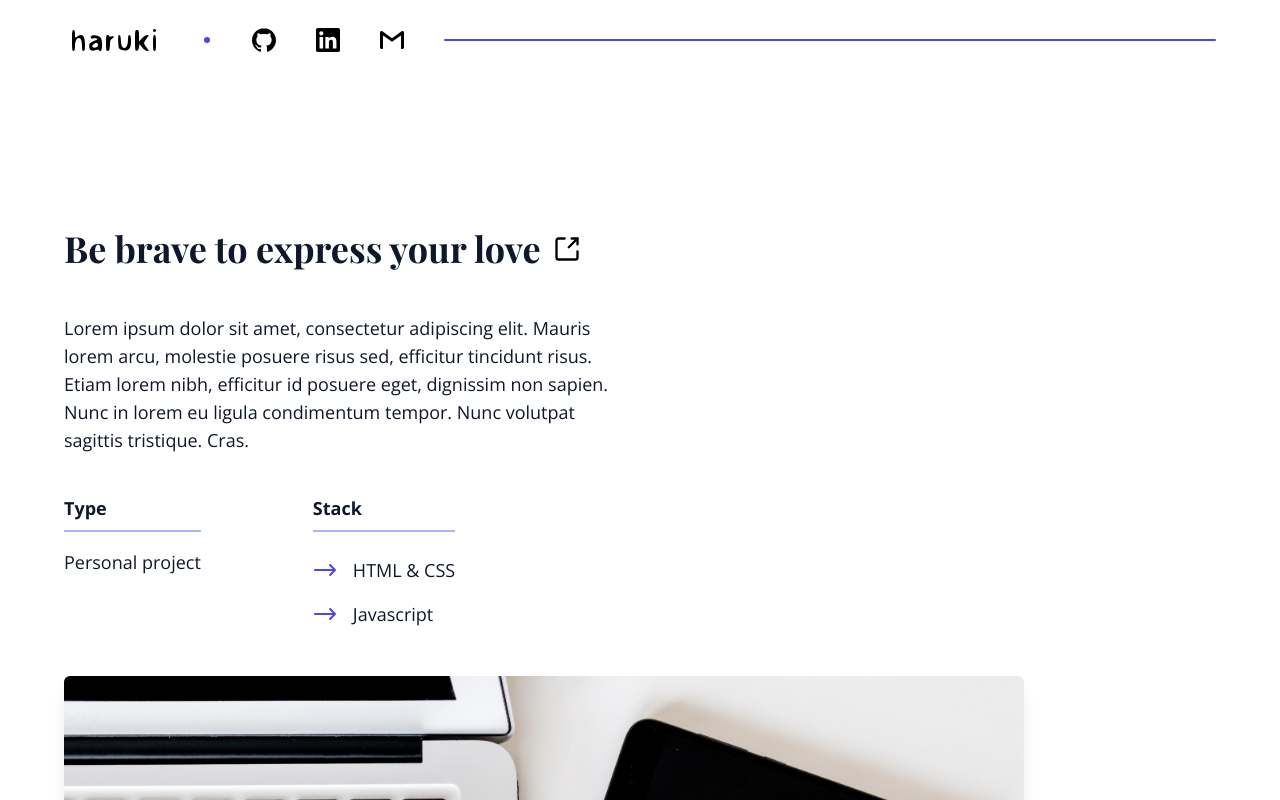
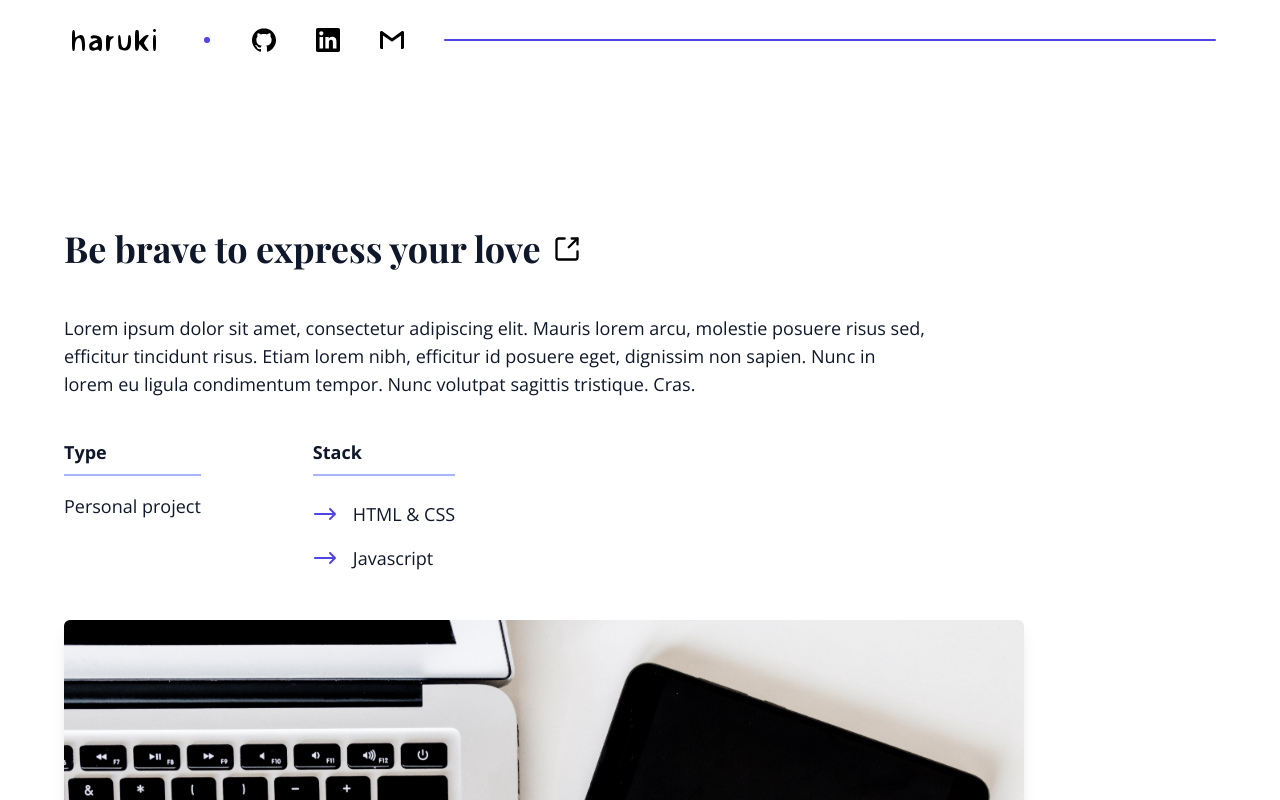
Before and after one commit to HarukiNguyen/portfolio, a React (Vite) app: page /express-your-love in a window 1280 px wide. Shown: the top 800 px of the page. Built offline with nearby package versions, Linux system fonts and the light colour scheme.

Commit message:
feat: ProjectIntro > adjust layout

```diff
--- a/src/components/ProjectIntro/ProjectIntro.jsx
+++ b/src/components/ProjectIntro/ProjectIntro.jsx
@@ -4,11 +4,11 @@ import ProjectDetailName from './ProjectDetailName';
 function ProjectIntro({ detailName, url, purpose, type, stack, introImg }) {
   return (
     <section className="animate-fadeIn opacity-0 [animation-delay:0.75s] tablet:grid tablet:grid-cols-12">
-      <div className="tablet:col-span-10 laptop:col-span-7">
+      <div className="tablet:col-span-10 laptop:col-span-9">
         <ProjectDetailName url={url} detailName={detailName} />
 
         {/* purpose, intro paragraph */}
-        <p className="para-max-w">{purpose}</p>
+        <p className="">{purpose}</p>
 
         <ProjectDesc descList={[type, stack]} />
       </div>
```
